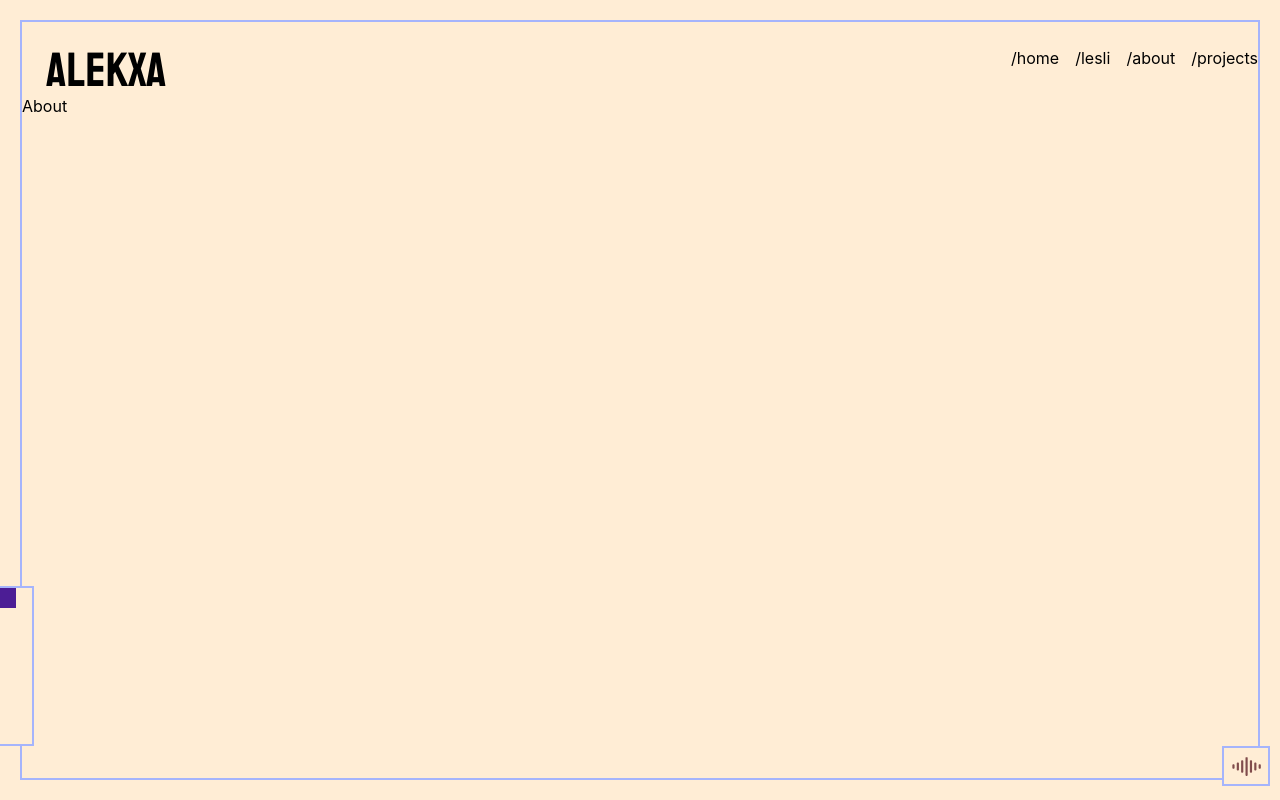
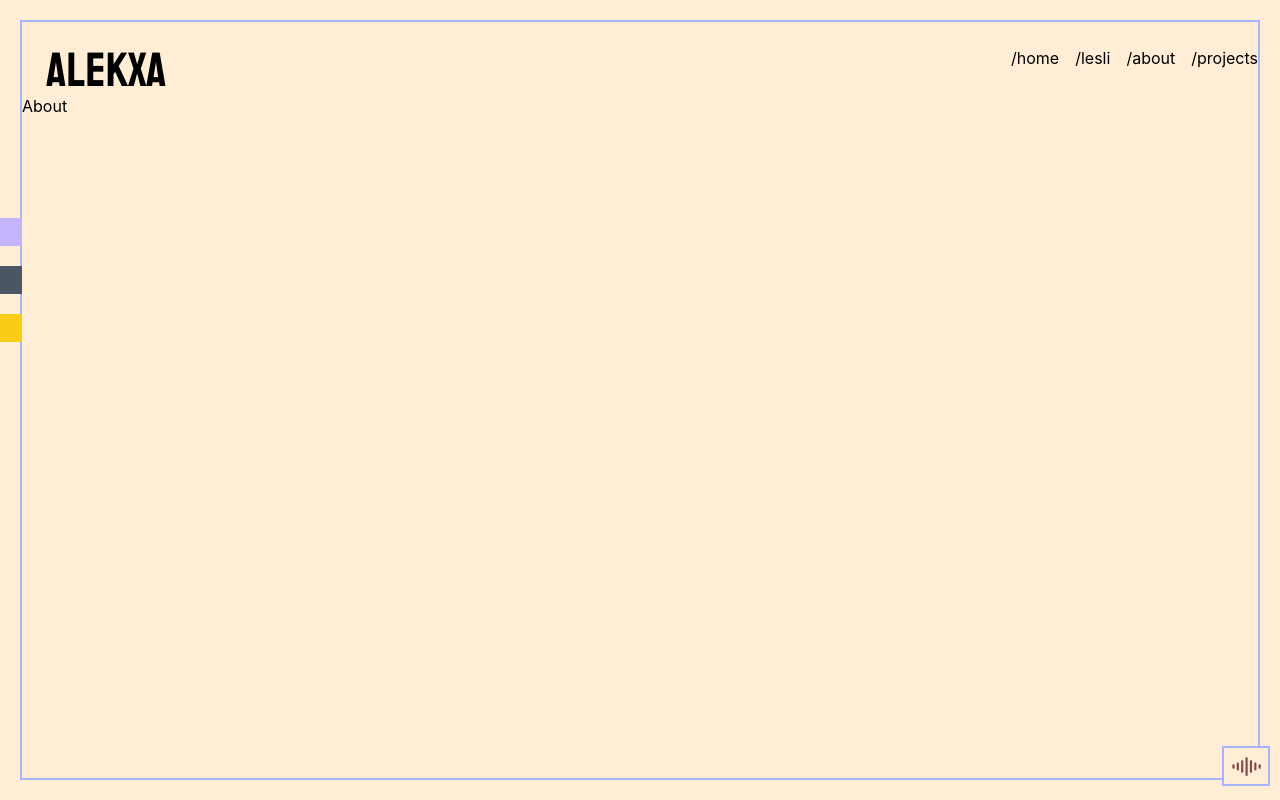
Before and after one commit to SmeraldaKa0s/Portfolio2023, a Next.js app: page /about/About in a window 1280 px wide. Built offline with nearby package versions, Linux system fonts and the light colour scheme; a web font is replaced by a local one.

Commit message:
agrego paleta para modo oscuro

```diff
--- a/components/Button/Button.js
+++ b/components/Button/Button.js
@@ -7,7 +7,7 @@ const Button = ({ title, type, rounded, className, onClick, iconId}) => {
       onClick={onClick}
       className={`${className} ${styles[type]} ${rounded ? styles.rounded : ""}`}
     >
-      { iconId && <Icon id={iconId} />}
+      { iconId && <Icon id={iconId} className="mr-1"/>}
       {title}
     </button>
   );
--- a/components/Icon/Icons/iconArrow.js
+++ b/components/Icon/Icons/iconArrow.js
@@ -1,8 +1,8 @@
-const iconArrow = () => {
+const iconArrow = ({ className }) => {
   return (
     <svg
       xmlns="http://www.w3.org/2000/svg"
-      className="h-6 w-4"
+      className={`h-6 w-4 ${className}`}
       fill="none"
       viewBox="0 0 24 24"
       stroke="currentColor"
--- a/components/Layout/Layout.js
+++ b/components/Layout/Layout.js
@@ -20,8 +20,8 @@ const Layout = ({ title, description, children }) => {
         </div>
         <div className={styles.boxPalette}>
           <div className={styles.darkPalette}></div>
-          <div></div>
-          <div></div>
+          <div className={styles.lightPalette}></div>
+          <div className={styles.intermediatePalette}></div>
         </div>
         </main>
         <Footer />
--- a/components/Layout/styles.module.scss
+++ b/components/Layout/styles.module.scss
@@ -7,10 +7,18 @@
     }
 
     .boxPalette {
-    @apply w-10 h-40 bg-orange-100 border-2 border-indigo-300 flex absolute -left-7 bottom-8;
+        @apply w-10 h-40 flex absolute;
 
         .darkPalette {
-        @apply w-5 h-5 bg-violet-900;
+            @apply w-7 h-7 bg-violet-300 -left-7 bottom-8 absolute;
+        }
+
+        .lightPalette {
+            @apply w-7 h-7 bg-gray-600 absolute -bottom-4 -left-7;
+        }
+
+        .intermediatePalette {
+            @apply w-7 h-7 bg-yellow-400 absolute -bottom-16 -left-7;
         }
     }
 }
```
Lines whose indentation alone changed are shown as unchanged.
